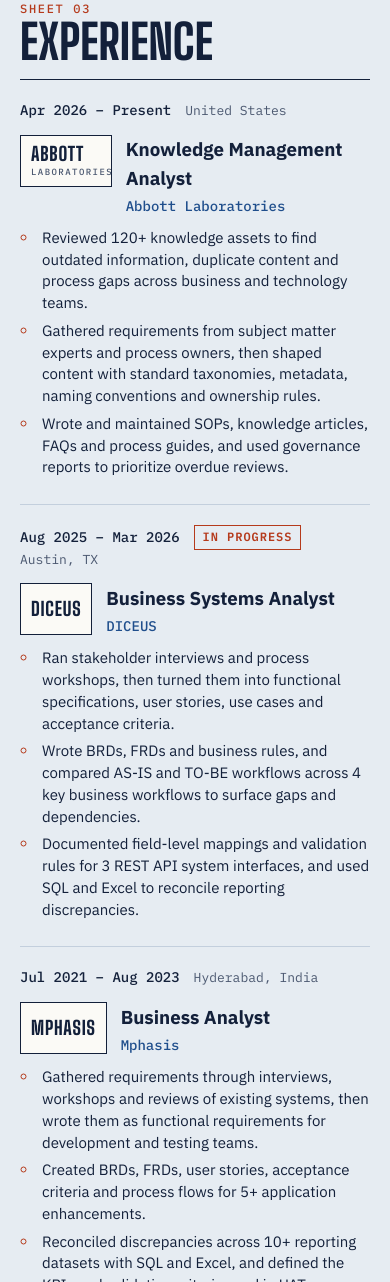
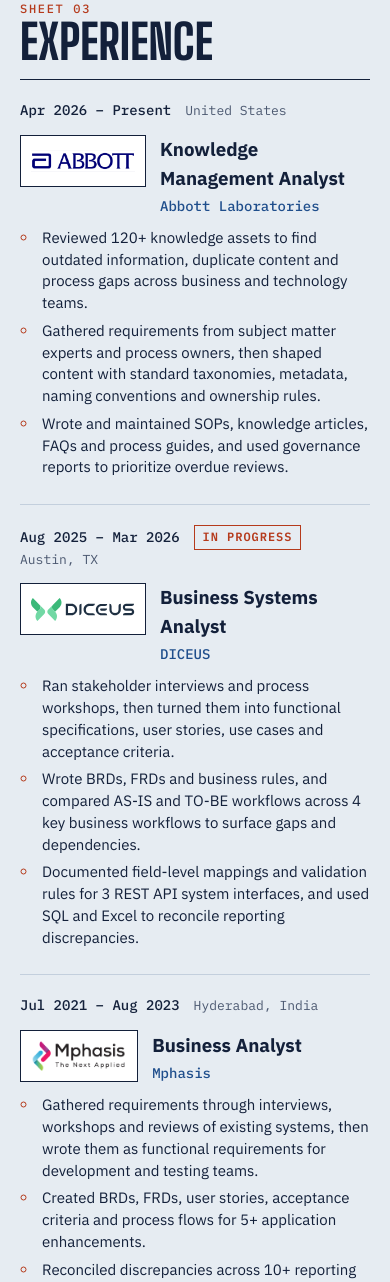
Before and after one commit to tejashwinimmykala/tejashwinimmykala.github.io, a plain HTML site: page index.html in a window 390 px wide. Shown: the part 1840-3122 px from the top of the page. Drawn offline with Linux system fonts and the light colour scheme.

Commit message:
Add company logos to experience

```diff
--- a/assets/site.css
+++ b/assets/site.css
@@ -271,6 +271,9 @@ h3 { margin: 0; }
 .wm small {
   margin-top: 4px; font: 500 10px/1 var(--mono); letter-spacing: .16em; color: var(--muted);
 }
+/* Stamp holding the employer's logo instead of a text wordmark */
+.wm-logo { align-items: center; background: #fff; }
+.wm-logo img { display: block; width: auto; height: auto; max-width: 144px; max-height: 40px; }
 .hl { grid-column: 2; grid-row: 1; margin: 0; padding-left: 20px; }
 .hl li { margin-bottom: 10px; padding-left: 4px; }
 .hl li::marker { color: var(--red); }
@@ -553,6 +556,8 @@ h3 { margin: 0; }
   .role-head { flex-direction: row; align-items: center; gap: 14px; margin-bottom: 12px; }
   .wm { min-width: 0; min-height: 52px; padding: 6px 10px; font-size: 19px; }
   .wm small { font-size: 9px; }
+  .wm-logo { flex: 0 0 auto; }
+  .wm-logo img { max-width: 104px; max-height: 30px; }
   .role h3 { font-size: 20px; }
   .co { font-size: 14px; }
   .hl { padding-left: 18px; font-size: 15px; line-height: 1.45; }
--- a/data/experience.json
+++ b/data/experience.json
@@ -2,7 +2,7 @@
   "roles": [
     {
       "company": "Abbott Laboratories",
-      "logo": "assets/images/logos/abbott-laboratories.svg",
+      "logo": "assets/images/logos/abbott-laboratories.png",
       "title": "Knowledge Management Analyst",
       "start": "Apr 2026",
       "end": "Present",
--- a/index.html
+++ b/index.html
@@ -233,7 +233,7 @@
         </div>
         <div class="role-body">
           <div class="role-head">
-            <span class="wm" aria-hidden="true">Abbott<small>Laboratories</small></span>
+            <span class="wm wm-logo" aria-hidden="true"><img src="assets/images/logos/abbott-laboratories.png" alt="" width="1328" height="283" loading="lazy"></span>
             <div>
               <h3>Knowledge Management Analyst</h3>
               <p class="co">Abbott Laboratories</p>
@@ -255,7 +255,7 @@
         </div>
         <div class="role-body">
           <div class="role-head">
-            <span class="wm" aria-hidden="true">DICEUS</span>
+            <span class="wm wm-logo" aria-hidden="true"><img src="assets/images/logos/diceus.svg" alt="" width="146" height="32" loading="lazy"></span>
             <div>
               <h3>Business Systems Analyst</h3>
               <p class="co">DICEUS</p>
@@ -276,7 +276,7 @@
         </div>
         <div class="role-body">
           <div class="role-head">
-            <span class="wm" aria-hidden="true">Mphasis</span>
+            <span class="wm wm-logo" aria-hidden="true"><img src="assets/images/logos/mphasis.png" alt="" width="465" height="145" loading="lazy"></span>
             <div>
               <h3>Business Analyst</h3>
               <p class="co">Mphasis</p>
```
Also changed, not shown: assets/images/logos/abbott-laboratories.png (added), assets/images/logos/diceus.svg (added), assets/images/logos/mphasis.png (added).
